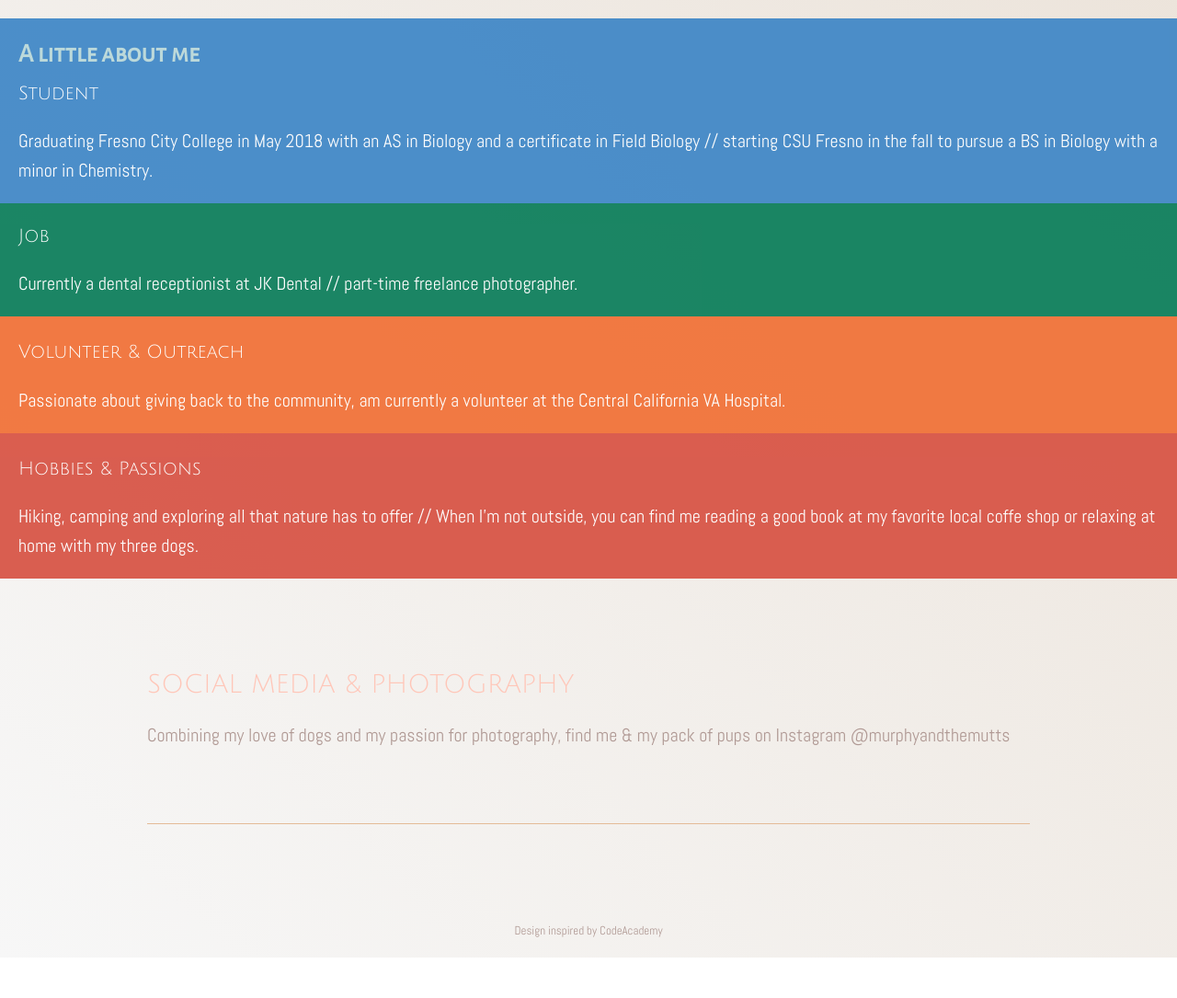
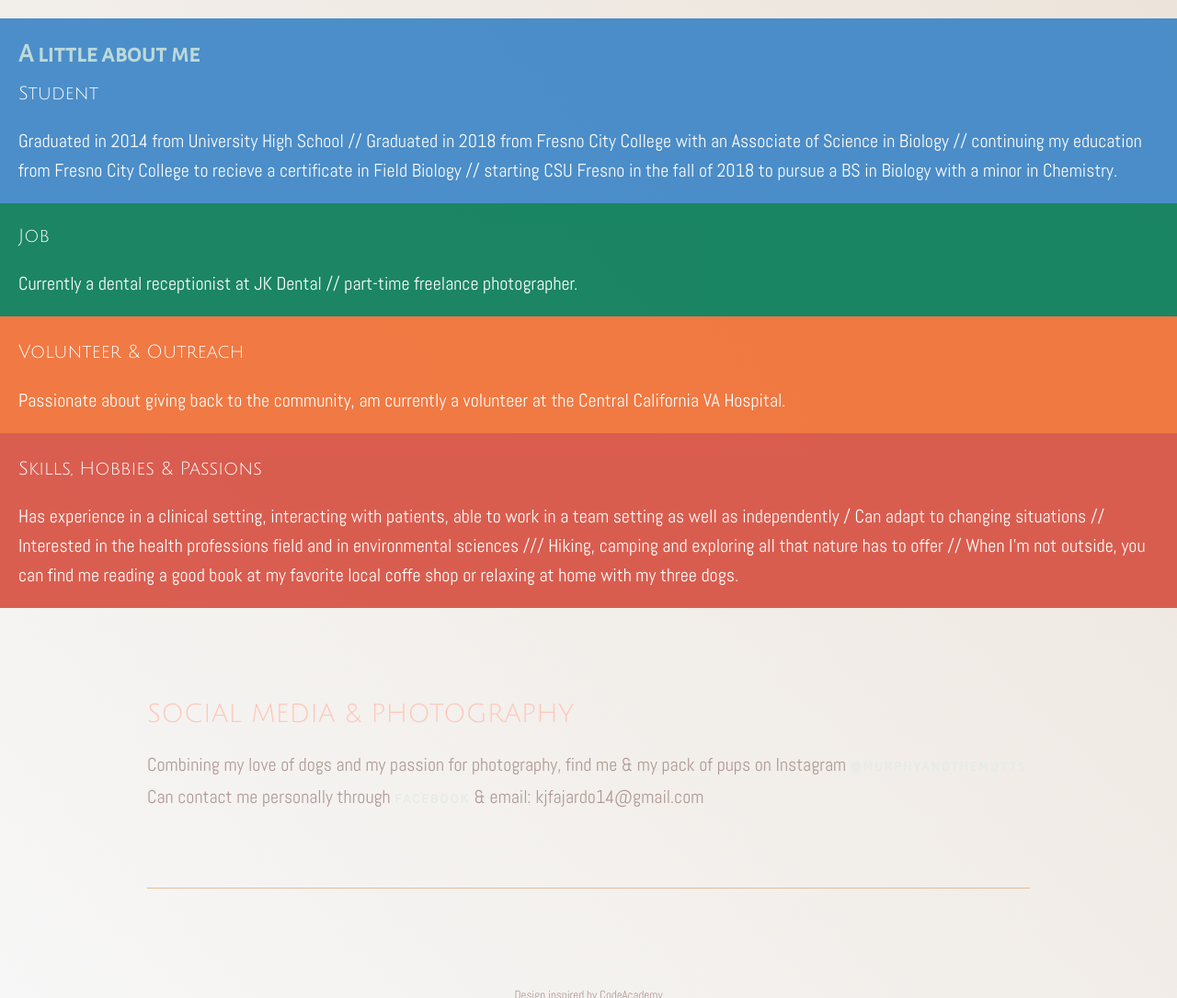
Before and after one commit to kristinejfajardo/kristinejfajardo.github.io, a plain HTML site: page index.html in a window 1280 px wide. Shown: the part 520-1605 px from the top of the page at 92% size. Before the commit the page ends 1561 px from the top, so only its background shows below. Drawn offline with Linux system fonts and the light colour scheme.

Commit message:
Update index.html

```diff
--- a/index.html
+++ b/index.html
@@ -19,7 +19,7 @@
         <div class="green">
           <h4>A little about me</h4>
           <h5>Student</h5>
-          <p>Graduating Fresno City College in May 2018 with an AS in Biology and a certificate in Field Biology // starting CSU Fresno in the fall to pursue a BS in Biology with a minor in Chemistry.
+          <p>Graduated in 2014 from University High School // Graduated in 2018 from Fresno City College with an Associate of Science in Biology // continuing my education from Fresno City College to recieve a certificate in Field Biology // starting CSU Fresno in the fall of 2018 to pursue a BS in Biology with a minor in Chemistry.
           </p>
         </div>
         <div class="light">
@@ -33,8 +33,8 @@
         </div>
         <div class="italian">
           <h4></h4>
-          <h5>Hobbies & Passions</h5>
-          <p> Hiking, camping and exploring all that nature has to offer // When I'm not outside, you can find me reading a good book at my favorite local coffe shop or relaxing at home with my three dogs. </p>
+          <h5>Skills, Hobbies & Passions</h5>
+          <p> Has experience in a clinical setting, interacting with patients, able to work in a team setting as well as independently / Can adapt to changing situations // Interested in the health professions field and in environmental sciences /// Hiking, camping and exploring all that nature has to offer // When I'm not outside, you can find me reading a good book at my favorite local coffe shop or relaxing at home with my three dogs. </p>
         </div>
       </div>
   </div>
@@ -42,7 +42,8 @@
   <ul>
     <li>
       <h2>Social Media & Photography</h2>
-      <p>Combining my love of dogs and my passion for photography, find me & my pack of pups on Instagram @murphyandthemutts </p>
+      <p>Combining my love of dogs and my passion for photography, find me & my pack of pups on Instagram <a href="https://www.instagram.com/murphyandthemutts/">@murphyandthemutts</a>
+        Can contact me personally through <a href="https://www.facebook.com/kristinejoyc.fajardo">Facebook</a> & email: kjfajardo14@gmail.com </p>
       <a href="#"></a>
     </li>
 
```
